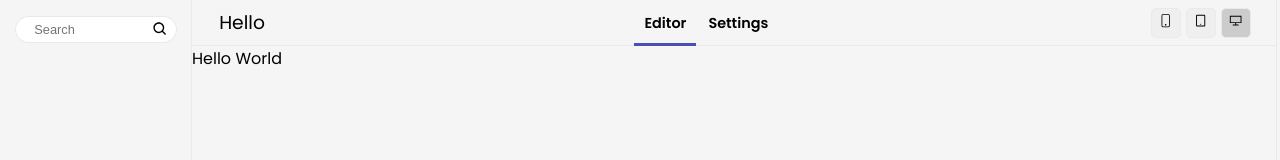
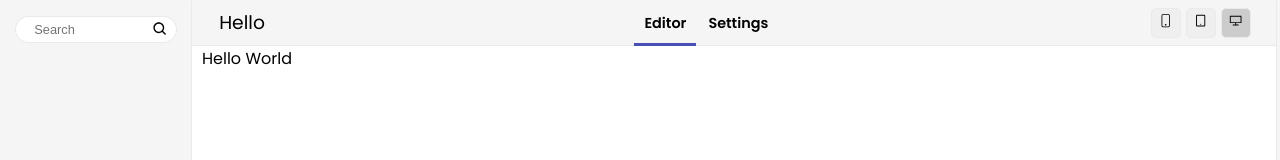
Before and after one commit to jo372/authoring-system-react, a React (Create React App) app: page / in a window 1280 px wide. Shown: the top 160 px of the page. Built offline with nearby package versions, Linux system fonts and the light colour scheme.

Commit message:
updated to include styling for the new the main__preview__container.

```diff
--- a/src/main.scss
+++ b/src/main.scss
@@ -1,6 +1,8 @@
 @use 'sassStyles/mixins';
 
 @import url('https://fonts.googleapis.com/css2?family=Poppins:wght@100;300;400;600&display=swap');
+
+$navbar_height: 45px;
 
 *,
 *:before,
@@ -41,6 +43,12 @@ h6 {
 .main__content {
 	width: 100%;
 	height: 100%;
+	display: flex;
+	flex-direction: column;
+
+	.main__content__wrapper {
+		height: inherit;
+	}
 
 	.main__nav {
 		width: 100%;
@@ -113,6 +121,21 @@ h6 {
 			}
 		}
 	}
+
+	.main__preview__container {
+		width: 100%;
+		background-color: #ccc;
+		height: calc(100% - $navbar_height);
+		.main__preview__container__inner {
+			height: 100%;
+			width: 100%;
+			padding-left: 10px;
+			padding-right: 10px;
+			background-color: #fff;
+			margin: 0 auto;
+			transition: width .2s ease-in-out;
+		}
+	}
 }
 
 @keyframes fadeIn {
```
